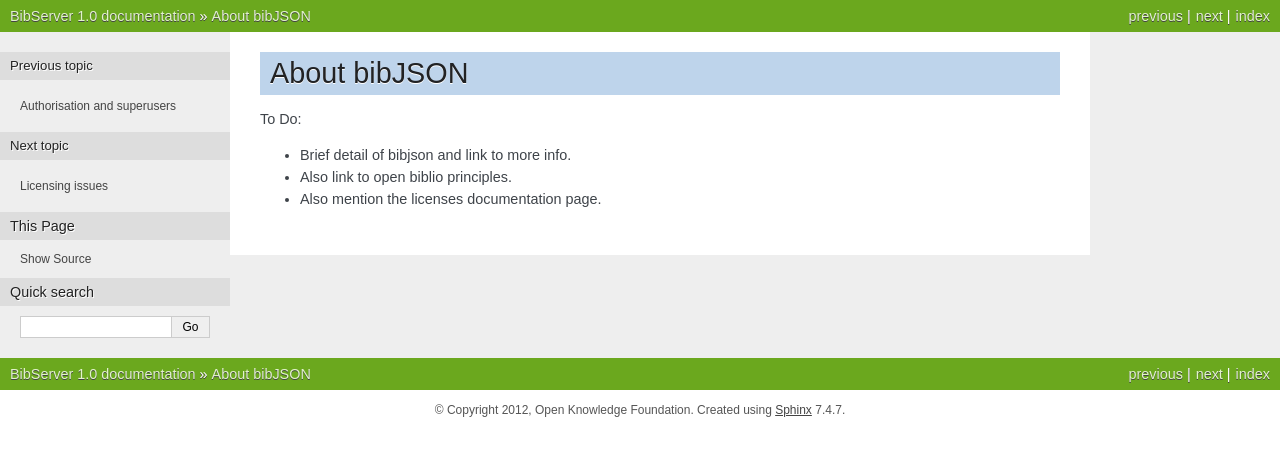
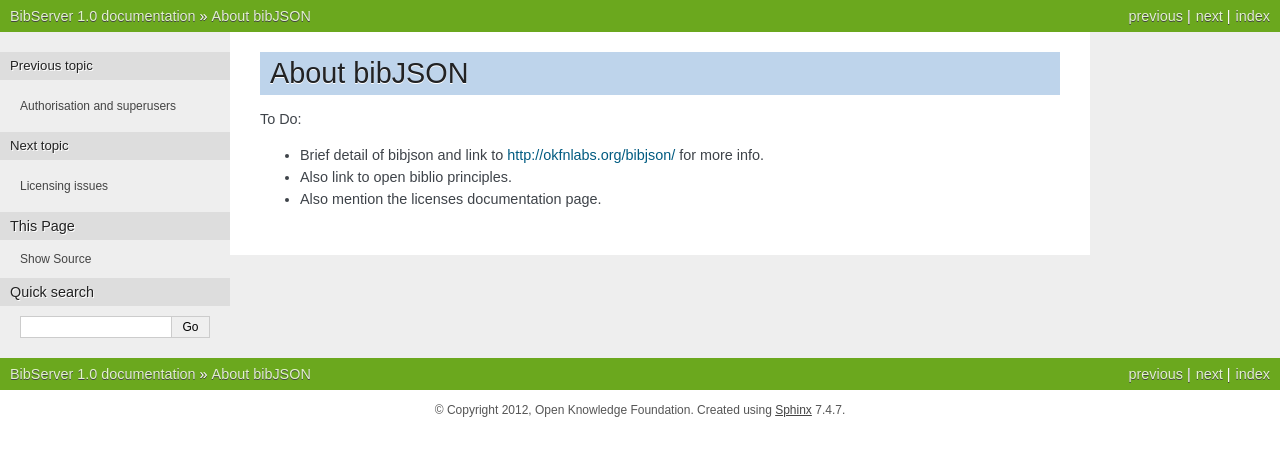
Before and after one commit to rufuspollock-okfn/bibserver, a Sphinx documentation site: the page built from doc/bibjson.rst, in a window 1280 px wide. Shown: the top 456 px of the page. Built offline with Sphinx 7.4.7, drawn with Linux system fonts in a browser that asks for light colours.

Commit message:
Link to current home of bibjson

```diff
--- a/doc/bibjson.rst
+++ b/doc/bibjson.rst
@@ -4,6 +4,6 @@ About bibJSON
 
 To Do:
 
-- Brief detail of bibjson and link to more info.
+- Brief detail of bibjson and link to http://okfnlabs.org/bibjson/ for more info.
 - Also link to open biblio principles.
 - Also mention the licenses documentation page.
```
